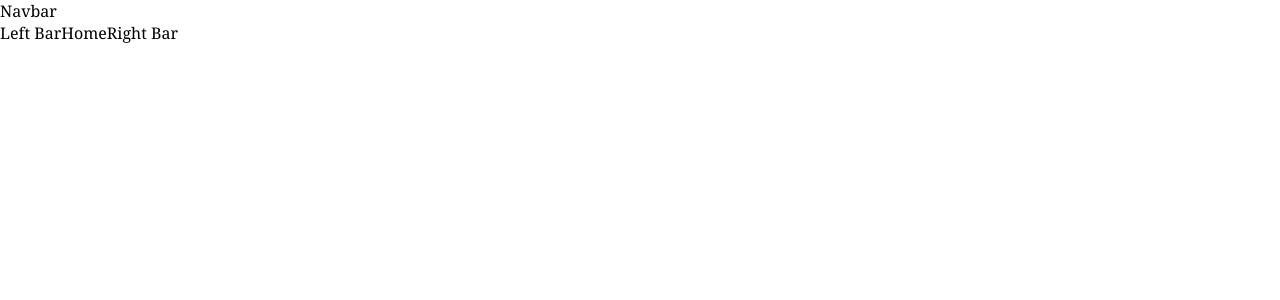
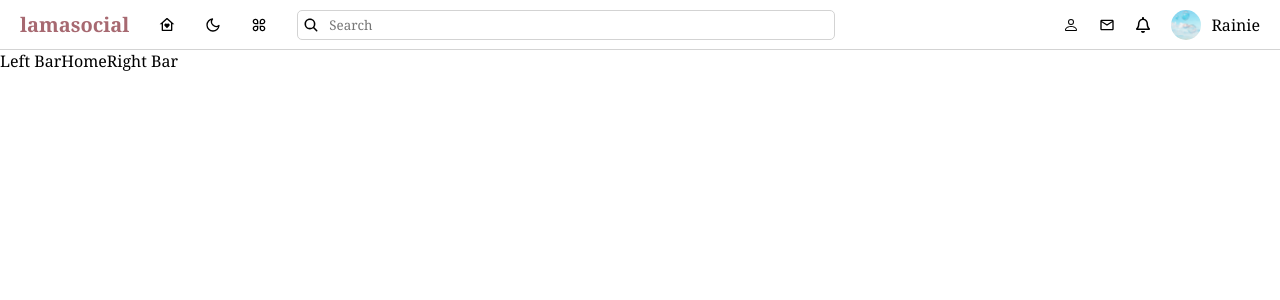
Before and after one commit to Rainie33/socialmedia-react-nodejs, a React (Vite) app: page / in a window 1280 px wide. Shown: the top 300 px of the page. Built offline with nearby package versions, Linux system fonts and the light colour scheme.

Commit message:
[Add]navbar

```diff
--- a/src/components/navbar/Navbar.jsx
+++ b/src/components/navbar/Navbar.jsx
@@ -1,7 +1,39 @@
 import './navbar.scss';
+import { RiHomeHeartLine } from 'react-icons/ri';
+import { FiMoon } from 'react-icons/fi';
+import { RiAppsLine } from 'react-icons/ri';
+import { IoSearch } from 'react-icons/io5';
+import { BsPerson } from 'react-icons/bs';
+import { MdOutlineEmail } from 'react-icons/md';
+import { FaRegBell } from 'react-icons/fa';
+import { Link } from 'react-router-dom';
 
 const Navbar = () => {
-  return <div className="navbar">Navbar</div>;
+  return (
+    <div className="navbar">
+      <div className="left">
+        <Link to="/" style={{ textDecoration: 'none' }}>
+          <span>lamasocial</span>
+        </Link>
+        <RiHomeHeartLine />
+        <FiMoon />
+        <RiAppsLine />
+        <div className="search">
+          <IoSearch />
+          <input type="text" placeholder="Search" />
+        </div>
+      </div>
+      <div className="right">
+        <BsPerson />
+        <MdOutlineEmail />
+        <FaRegBell />
+        <div className="user">
+          <img src="/Bubbles.avif" alt="" />
+          <span>Rainie</span>
+        </div>
+      </div>
+    </div>
+  );
 };
 
 export default Navbar;
--- a/src/components/navbar/navbar.scss
+++ b/src/components/navbar/navbar.scss
@@ -0,0 +1,57 @@
+.navbar {
+  display: flex;
+  align-items: center;
+  justify-content: space-between;
+  padding: 10px 20px;
+  height: 50px;
+  border-bottom: 1px solid lightgray;
+
+  .left {
+    display: flex;
+    align-items: center;
+    gap: 30px;
+
+    span {
+      font-weight: bold;
+      font-size: 20px;
+      color: #a76971;
+    }
+
+    .search {
+      display: flex;
+      align-items: center;
+      gap: 10px;
+      border: 1px solid lightgray;
+      border-radius: 5px;
+      padding: 5px;
+
+      input {
+        border: none;
+        width: 500px;
+      }
+    }
+  }
+
+  .right {
+    display: flex;
+    align-items: center;
+    gap: 20px;
+
+    .user {
+      display: flex;
+      align-items: center;
+      gap: 10px;
+      font-weight: 500;
+
+      img {
+        width: 30px;
+        height: 30px;
+        border-radius: 50%;
+        object-fit: cover;
+      }
+
+      span {
+      }
+    }
+  }
+}
```
